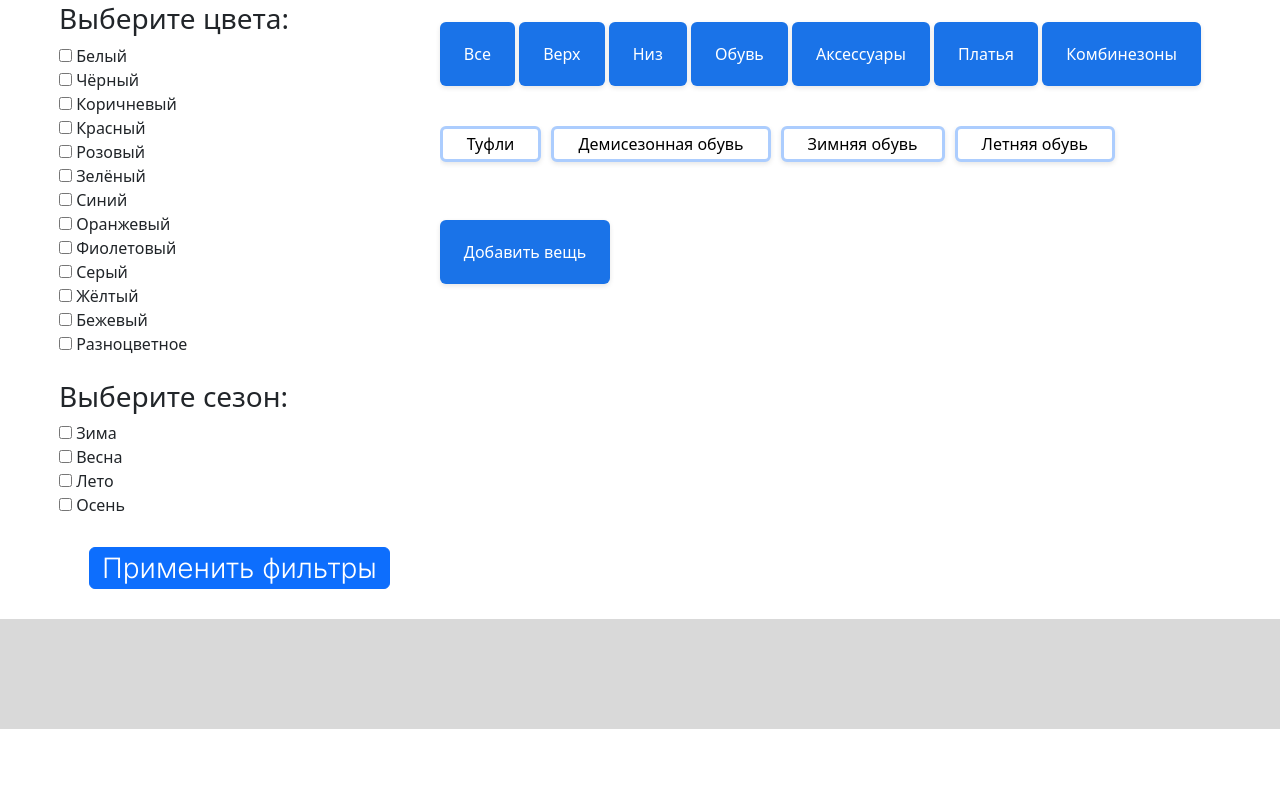
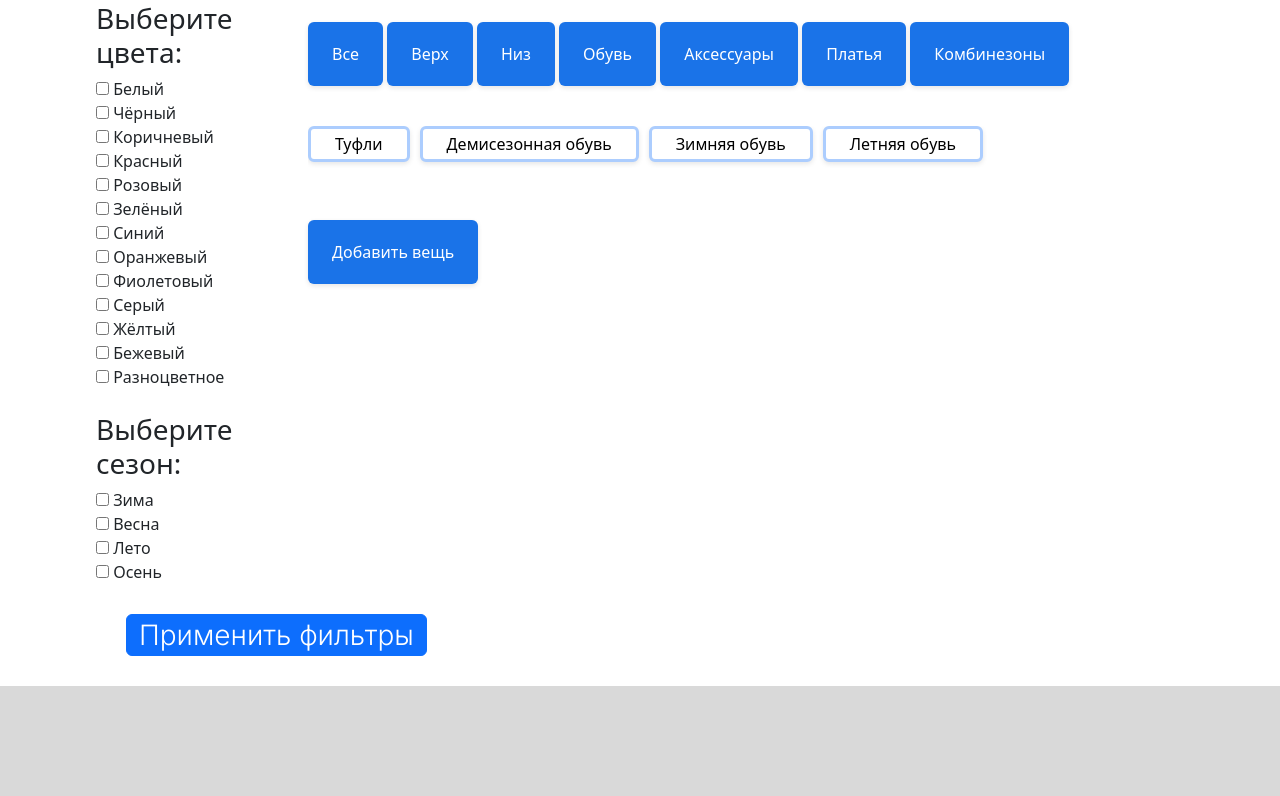
Before and after one commit to annakonda-com/Wardrober, a Flask app: page /wardrobe/1 in a window 1280 px wide; the page is wider, and only the part inside the window is pictured. Shown: the part 234-1030 px from the top of that part. Before the commit the page ends 963 px from the top of that part, so only its background shows below. Run offline with Flask 3, Linux system fonts and the light colour scheme; data comes from the database, SQL or seed files in the repository; some web fonts are replaced.

Commit message:
changed css filter

```diff
--- a/static/css/style.css
+++ b/static/css/style.css
@@ -13,11 +13,15 @@ body{
   display: flex;
   justify-content: center;
 }
+.my_container-wardrobe{
+    width: 70vw;
+}
 #filter{
   display: flex;
   align-items: start;
   justify-content: start;
   flex-direction: column;
+  width: 15vw;
 }
 .advice_item{
     width: 60vw;
```
